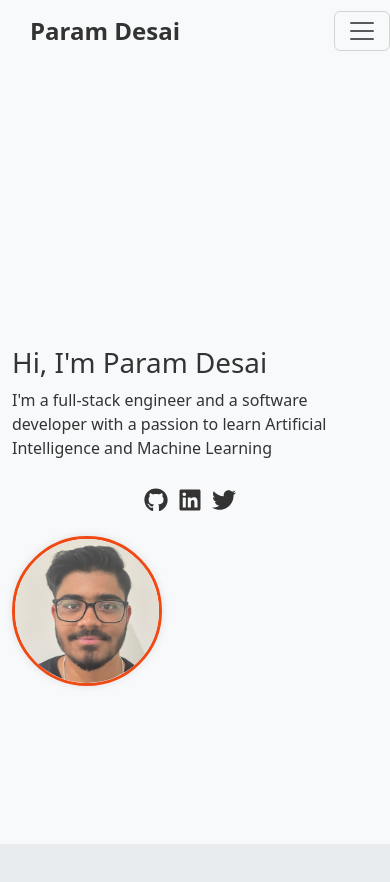
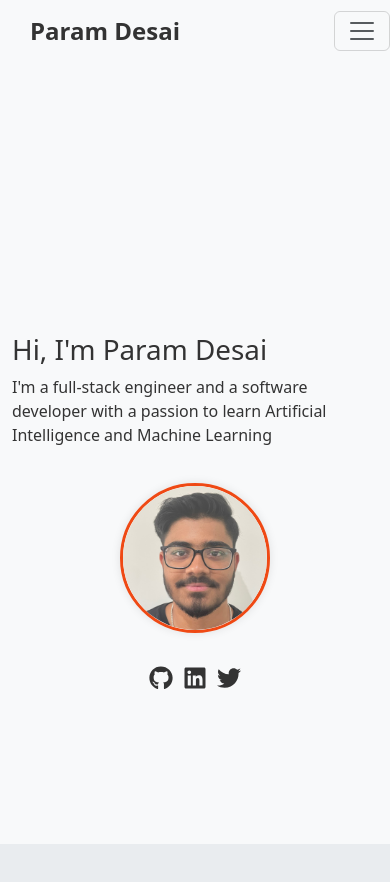
Before and after one commit to ParamDesai111/paramdesai111.github.io, a React (Create React App) app: page / in a window 390 px wide. Shown: the top 882 px of the page. Built offline with nearby package versions, Linux system fonts and the light colour scheme.

Commit message:
Home page changes

```diff
--- a/src/components/HomeSection.jsx
+++ b/src/components/HomeSection.jsx
@@ -9,6 +9,9 @@ function HomeSection() {
         <div className="col-md-6">
           <h1>Hi, I'm Param Desai</h1>
           <p>I'm a full-stack engineer and a software developer with a passion to learn Artificial Intelligence and Machine Learning</p>
+        </div>
+        <div className="col-md-6 text-center">
+          <img src={faceImage} alt="Param Desai" className="profile-image" />
           <div className="social-links">
             <a href="https://github.com/yourusername" className="social-link"><FaGithub /></a>
             <a href="https://linkedin.com/in/yourusername" className="social-link"><FaLinkedin /></a>
@@ -16,9 +19,6 @@ function HomeSection() {
             {/* Add more social links if needed */}
           </div>
         </div>
-        <div className="col-md-6">
-          <img src={faceImage} alt="Param Desai" className="profile-image" />
-        </div>
       </div>
     </section>
   );
--- a/src/styles/main.css
+++ b/src/styles/main.css
@@ -379,8 +379,6 @@ html {
   overflow: hidden;
   /* ... other styles ... */
 }
-
-
 .profile-image {
   width: 200px;
   height: 200px;
@@ -388,14 +386,19 @@ html {
   object-fit: cover; /* Ensure the image covers the area without distortion */
   border: 3px solid #ef4914; /* Optional: border color */
   box-shadow: 0px 0px 10px rgba(0, 0, 0, 0.1); /* Optional: adds subtle shadow */
+  margin-left: 120px; /* Align the image to the right */
+  display: block; /* Needed for margin auto to work */
 }
 
 .social-links {
   margin-top: 20px;
+  display: flex;
+  justify-content: center; /* Center the icons */
+  flex-wrap: wrap; /* Ensure the icons wrap on smaller screens */
 }
 
 .social-link {
-  margin-right: 10px;
+  margin: 5px; /* Spacing around each icon */
   font-size: 24px; /* Adjust icon size */
   color: #333; /* Icon color */
 }
@@ -410,6 +413,8 @@ html {
     margin-top: 20px;
     width: 150px;
     height: 150px;
+    margin-left: auto;
+    margin-right: auto; /* Center the image on smaller screens */
   }
 
   .home-section .row {
@@ -419,6 +424,5 @@ html {
 
   .social-links {
     justify-content: center;
-    display: flex;
   }
 }
```
